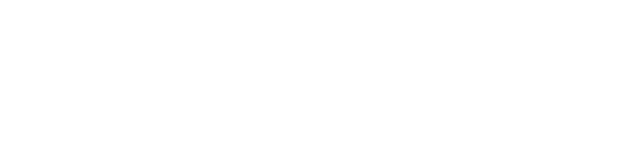
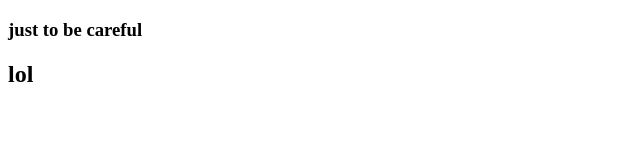
Before and after one commit to safae1sm/demo_repo2, a plain HTML site: page index.html in a window 1280 px wide. Shown: the whole page, without its empty margins (0-640 px from the left). Drawn offline with Linux system fonts and the light colour scheme.

Commit message:
added there

```diff
--- a/index.html
+++ b/index.html
@@ -5,6 +5,7 @@
     <title>Document</title>
 </head>
 <body>
-
+    <h3>just to be careful</h3>
+    <h2>lol</h2>
 </body>
 </html>
```
